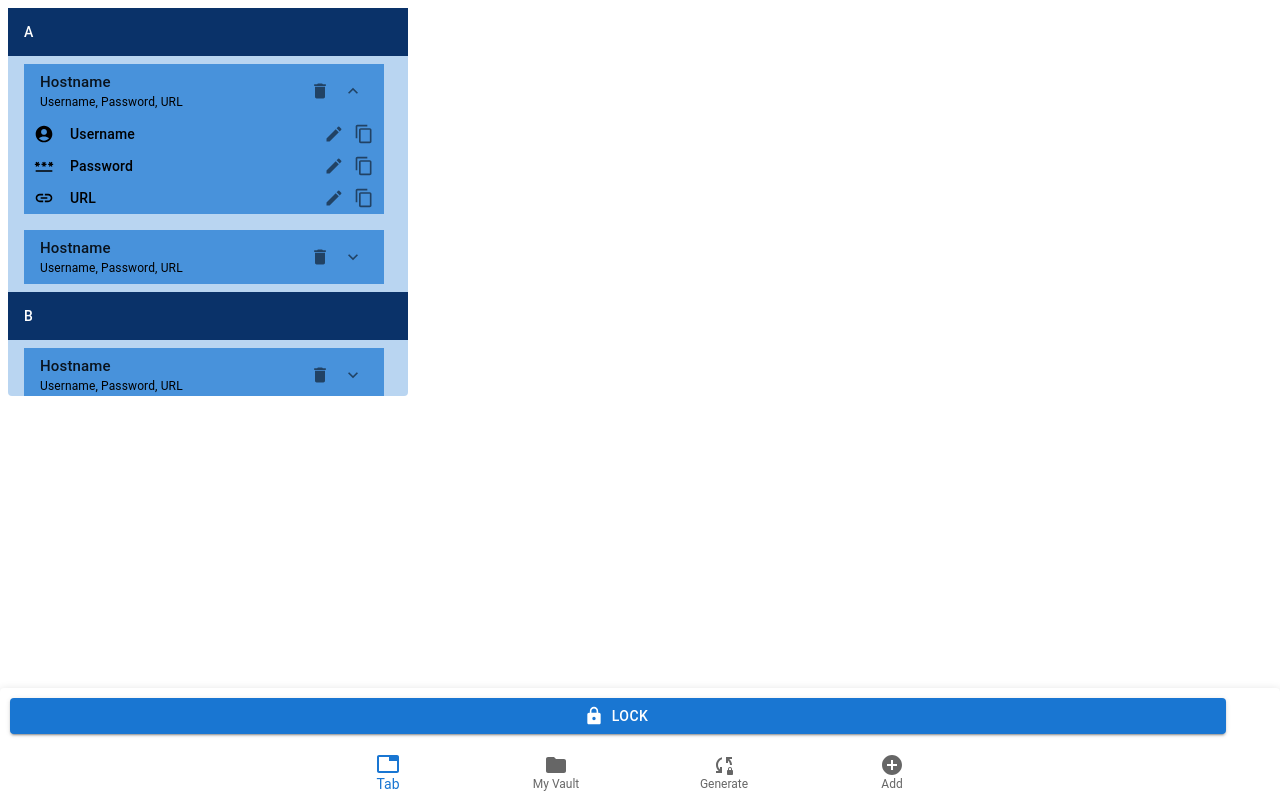
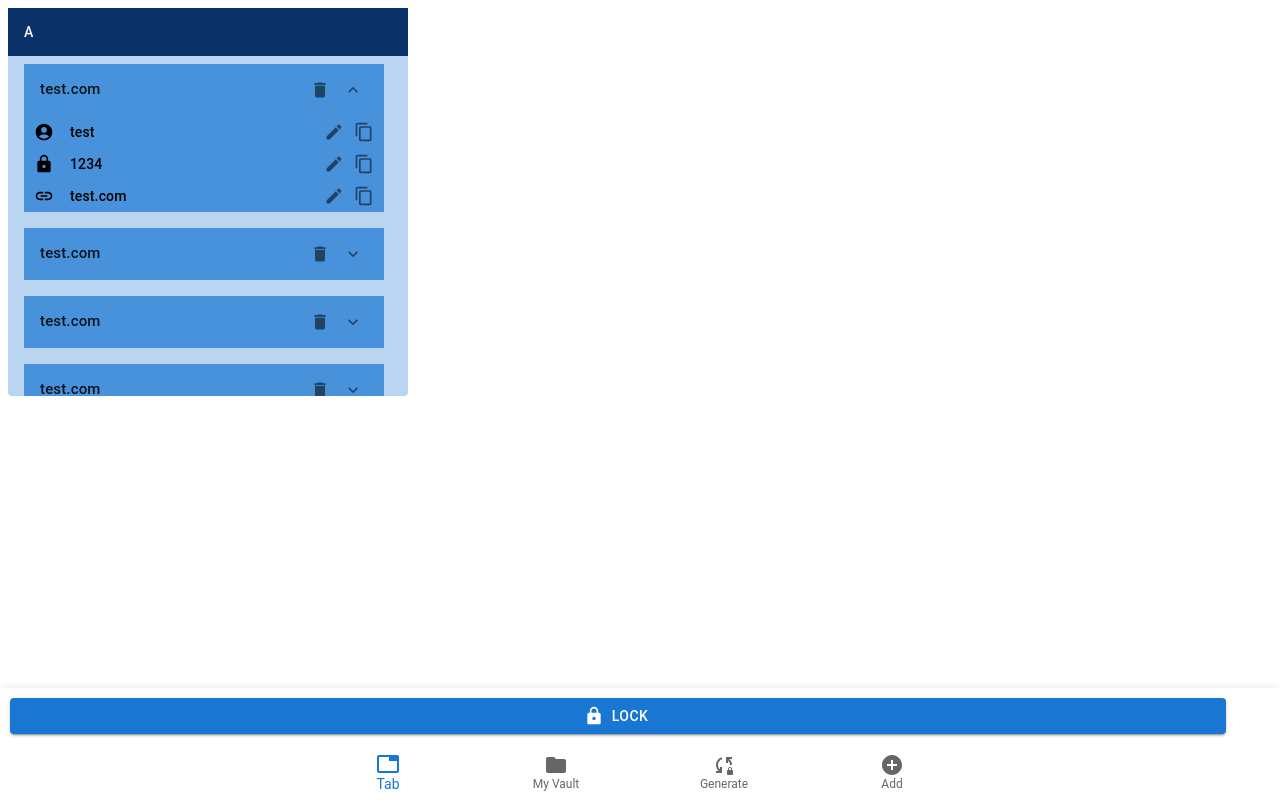
Before and after one commit to SEcube-Project/Browser-Password-Manager, a React app in the folder Chrome Extension/: page / in a window 1280 px wide. Both pictures are taken after a click on the button 353 px from the left and 91 px from the top of the page. Built offline with nearby package versions, Linux system fonts and the light colour scheme; the HTML template or start-up script is replaced by a standard one.

Commit message:
Started working on implementation with respect to gabriele's API

```diff
--- a/Chrome Extension/src/popup/components/current-tab.tsx
+++ b/Chrome Extension/src/popup/components/current-tab.tsx
@@ -7,6 +7,7 @@ import ListItemButton from "@mui/material/ListItemButton";
 import ListItemIcon from "@mui/material/ListItemIcon";
 import ListItemText from "@mui/material/ListItemText";
 import Paper from "@mui/material/Paper";
+import { PasswordElement } from "../../utils/api";
 import KeyboardArrowDown from "@mui/icons-material/KeyboardArrowDown";
 import {
   Alert,
@@ -26,11 +27,12 @@ import Link from "@mui/icons-material/Link";
 import Edit from "@mui/icons-material/Edit";
 import ContentCopy from "@mui/icons-material/ContentCopy";
 import Delete from "@mui/icons-material/Delete";
+import Lock from "@mui/icons-material/Lock";
 
-var data = [
-  { icon: <AccountCircle />, label: "Username" },
-  { icon: <Password />, label: "Password" },
-  { icon: <Link />, label: "URL" },
+var icons = [
+  { icon: <AccountCircle /> },
+  { icon: <Password /> },
+  { icon: <Link /> },
 ];
 
 const FireNav = styled(List)<{ component?: React.ElementType }>({
@@ -47,26 +49,31 @@ const FireNav = styled(List)<{ component?: React.ElementType }>({
   },
 });
 
-export default function CustomizedList() {
+export default function CustomizedList(props) {
   const [open, setOpen] = React.useState([false]);
   const [popup, setPopup] = React.useState(false);
+  console.log(props.password);
+  const [PasswordData, setPasswordData] = React.useState(null);
+
+  React.useEffect(() => {
+    setPasswordData(props.password);
+  }, [props.password]);
 
   const handleClickOpen = () => {
     setPopup(true);
-    console.log("popup", popup);
+    // console.log("popup", popup);
   };
 
-  const handleClose = () => {
+  function handleClose(key) {
+    // console.log(key)
     setPopup(false);
-    console.log("popup", popup);
-  };
+    // console.log("popup", popup);
+  }
 
-  const handleClick = (index: number, item, section) => {
-    console.log("index", index, "item", item, "section", section);
+  const handleClick = (index: number) => {
     setOpen((prevOpen) => {
       const newOpen = [...prevOpen];
       newOpen[index] = !newOpen[index];
-      console.log("newOpen", newOpen);
       return newOpen;
     });
   };
@@ -77,27 +84,27 @@ export default function CustomizedList() {
     "c",
     "d",
     "e",
-    // "f",
-    // "g",
-    // "h",
-    // "i",
-    // "j",
-    // "k",
-    // "l",
-    // "m",
-    // "n",
-    // "o",
-    // "p",
-    // "q",
-    // "r",
-    // "s",
-    // "t",
-    // "u",
-    // "v",
-    // "w",
-    // "x",
-    // "y",
-    // "z",
+    "f",
+    "g",
+    "h",
+    "i",
+    "j",
+    "k",
+    "l",
+    "m",
+    "n",
+    "o",
+    "p",
+    "q",
+    "r",
+    "s",
+    "t",
+    "u",
+    "v",
+    "w",
+    "x",
+    "y",
+    "z",
   ];
 
   var numbers = [
@@ -124,6 +131,7 @@ export default function CustomizedList() {
           },
         })}
       >
+        {console.log("PasswordData", PasswordData)}
         <Paper elevation={0} sx={{ maxWidth: "100%" }}>
           <FireNav component="nav" disablePadding>
             <List
@@ -139,34 +147,31 @@ export default function CustomizedList() {
             >
               {letters.map((sectionId) => (
                 <li key={`section-${sectionId}`}>
-                  <ul>
                   <ListSubheader
                     sx={{ bgcolor: "rgba(10, 50, 105, 1)", color: "white" }}
                   >
                     {sectionId.toUpperCase()}
                   </ListSubheader>
 
-                    {numbers.map((item) => (
-                      <ListItem key={`item-${sectionId}-${item}`}>
+                  {PasswordData?.map((item) => (
+                    <ListItem key={`item-${sectionId}-${item.id}`}>
                       <Box
                         sx={{
-                            bgcolor: open[
-                              item + convertToIndex(sectionId) * numbers.length
-                            ]
+                          bgcolor: open[item.id]
                             ? "rgba(25, 118, 210, 0.7)"
                             : "rgba(25, 118, 210, 0.7)",
                           width: "360px",
                         }}
                       >
-                          {console.log("item", item)}
+                        {/* {console.log("item", item)}
                           {console.log("sectionId", sectionId)}
                           {console.log(
                             "index",
                             item + convertToIndex(sectionId) * numbers.length
-                          )}
+                          )} */}
                         <ListItem>
                           <ListItemText
-                              primary="Hostname"
+                            primary={item.hostname}
                             primaryTypographyProps={{
                               noWrap: true,
                               fontSize: 15,
@@ -174,18 +179,15 @@ export default function CustomizedList() {
                               lineHeight: "20px",
                               mb: "2px",
                             }}
-                              secondary="Username, Password, URL"
-                              secondaryTypographyProps={{
-                                noWrap: true,
-                                fontSize: 12,
-                                lineHeight: "16px",
-                                color: open[
-                                  item +
-                                    convertToIndex(sectionId) * numbers.length
-                                ]
-                                  ? "rgba(0, 0, 0, 1)"
-                                  : "rgba(0, 0, 0, 1)",
-                              }}
+                            // secondary="Username, Password, URL"
+                            // secondaryTypographyProps={{
+                            //   noWrap: true,
+                            //   fontSize: 12,
+                            //   lineHeight: "16px",
+                            //   color: open[item.id]
+                            //     ? "rgba(0, 0, 0, 1)"
+                            //     : "rgba(0, 0, 0, 1)",
+                            // }}
                             sx={{ my: 0 }}
                           />
                           <IconButton
@@ -196,7 +198,9 @@ export default function CustomizedList() {
                           </IconButton>
                           <Dialog
                             open={popup}
-                              onClose={handleClose}
+                            onClose={() =>
+                              handleClose(`item-${sectionId}-${item.id}`)
+                            }
                             aria-labelledby="alert-dialog-title"
                             aria-describedby="alert-dialog-description"
                           >
@@ -209,16 +213,22 @@ export default function CustomizedList() {
                               </DialogContentText>
                             </DialogContent>
                             <DialogActions>
+                              {/* {console.log("item", item)}
+                                {console.log("sectionId", sectionId)} */}
                               <Button
                                 variant="contained"
-                                  onClick={handleClose}
+                                onClick={() =>
+                                  handleClose(`item-${sectionId}-${item.id}`)
+                                }
                                 color="success"
                               >
                                 Keep
                               </Button>
                               <Button
                                 variant="contained"
-                                  onClick={handleClose}
+                                onClick={() =>
+                                  handleClose(`item-${sectionId}-${item.id}`)
+                                }
                                 autoFocus
                                 color="error"
                               >
@@ -227,50 +237,27 @@ export default function CustomizedList() {
                             </DialogActions>
                           </Dialog>
                           <Tooltip
-                              title={
-                                open[
-                                  item +
-                                    convertToIndex(sectionId) * numbers.length
-                                ]
-                                  ? "Collapse"
-                                  : "Expand"
-                              }
+                            title={open[item.id] ? "Collapse" : "Expand"}
                           >
-                              <IconButton size="small">
+                            <IconButton
+                              size="small"
+                              onClick={() => handleClick(item.id)}
+                            >
                               <KeyboardArrowDown
                                 sx={{
-                                    transform: open[
-                                      item +
-                                        convertToIndex(sectionId) *
-                                          numbers.length
-                                    ]
+                                  transform: open[item.id]
                                     ? "rotate(-180deg)"
                                     : "rotate(0)",
                                   transition: "0.2s",
                                 }}
-                                  onClick={() =>
-                                    handleClick(
-                                      item +
-                                        convertToIndex(sectionId) *
-                                          numbers.length,
-                                      item,
-                                      sectionId
-                                    )
-                                  }
                               />
                             </IconButton>
                           </Tooltip>
                         </ListItem>
-                          {isPopupOpenAndExpand(
-                            item,
-                            sectionId,
-                            popup,
-                            open,
-                            numbers
-                          ) &&
-                            data.map((item) => (
+                        {open[item.id] && (
+                          <>
                             <ListItemButton
-                                key={item.label}
+                              // key={item.label}
                               sx={{
                                 py: 0,
                                 minHeight: 32,
@@ -278,10 +265,10 @@ export default function CustomizedList() {
                               }}
                             >
                               <ListItemIcon sx={{ color: "inherit" }}>
-                                  {item.icon}
+                                <AccountCircle />
                               </ListItemIcon>
                               <ListItemText
-                                  primary={item.label}
+                                primary={item.username}
                                 primaryTypographyProps={{
                                   fontSize: 14,
                                   fontWeight: "medium",
@@ -298,11 +285,75 @@ export default function CustomizedList() {
                                 </IconButton>
                               </Tooltip>
                             </ListItemButton>
-                            ))}
+
+                            {/* divider */}
+
+                            <ListItemButton
+                              // key={item.label}
+                              sx={{
+                                py: 0,
+                                minHeight: 32,
+                                color: "rgba(0, 0, 0, 1)",
+                              }}
+                            >
+                              <ListItemIcon sx={{ color: "inherit" }}>
+                                <Lock />
+                              </ListItemIcon>
+                              <ListItemText
+                                primary={item.password}
+                                primaryTypographyProps={{
+                                  fontSize: 14,
+                                  fontWeight: "medium",
+                                }}
+                              />
+                              <Tooltip title="Edit">
+                                <IconButton size="small">
+                                  <Edit />
+                                </IconButton>
+                              </Tooltip>
+                              <Tooltip title="Copy">
+                                <IconButton size="small">
+                                  <ContentCopy />
+                                </IconButton>
+                              </Tooltip>
+                            </ListItemButton>
+
+                            {/* divider */}
+
+                            <ListItemButton
+                              // key={item.label}
+                              sx={{
+                                py: 0,
+                                minHeight: 32,
+                                color: "rgba(0, 0, 0, 1)",
+                              }}
+                            >
+                              <ListItemIcon sx={{ color: "inherit" }}>
+                                <Link />
+                              </ListItemIcon>
+                              <ListItemText
+                                primary={item.hostname}
+                                primaryTypographyProps={{
+                                  fontSize: 14,
+                                  fontWeight: "medium",
+                                }}
+                              />
+                              <Tooltip title="Edit">
+                                <IconButton size="small">
+                                  <Edit />
+                                </IconButton>
+                              </Tooltip>
+                              <Tooltip title="Copy">
+                                <IconButton size="small">
+                                  <ContentCopy />
+                                </IconButton>
+                              </Tooltip>
+                            </ListItemButton>
+                          </>
+                        )}
                       </Box>
                     </ListItem>
                   ))}
-                  </ul>
                 </li>
               ))}
             </List>
--- a/Chrome Extension/src/static/password_debug.json
+++ b/Chrome Extension/src/static/password_debug.json
@@ -1,127 +1,41 @@
-[
 {
-        "url": "http://www.facebook.com",
-        "username": "facebook",
-        "password": "facebook"
+    "count": 6,
+    "passwords": [
+      {
+        "id": 1,
+        "hostname": "test.com",
+        "username": "test",
+        "password": "1234"
       },
       {
-        "url": "http://www.twitter.com",
-        "username": "twitter",
-        "password": "twitter"
+        "id": 2,
+        "hostname": "test.com",
+        "username": "test",
+        "password": "1234"
       },
       {
-        "url": "http://www.google.com",
-        "username": "google",
-        "password": "google"
+        "id": 3,
+        "hostname": "test.com",
+        "username": "test",
+        "password": "1234"
       },
       {
-        "url": "http://www.linkedin.com",
-        "username": "linkedin",
-        "password": "linkedin"
+        "id": 4,
+        "hostname": "test.com",
+        "username": "test",
+        "password": "1234"
       },
       {
-        "url": "http://www.twitter.com",
-        "username": "twitter",
-        "password": "twitter"
+        "id": 5,
+        "hostname": "facebook.com",
+        "username": "2",
+        "password": "marco"
       },
       {
-        "url": "http://www.google.com",
-        "username": "google",
-        "password": "google"
-    },
-    {
-        "url": "http://www.linkedin.com",
-        "username": "linkedin",
-        "password": "linkedin"
-    },
-    {
-        "url": "http://www.twitter.com",
-        "username": "twitter",
-        "password": "twitter"
-    },
-    {
-        "url": "http://www.google.com",
-        "username": "google",
-        "password": "google"
-    },
-    {
-        "url": "http://www.linkedin.com",
-        "username": "linkedin",
-        "password": "linkedin"
-    },
-    {
-        "url": "http://www.twitter.com",
-        "username": "twitter",
-        "password": "twitter"
-    },
-    {
-        "url": "http://www.google.com",
-        "username": "google",
-        "password": "google"
-    },
-    {
-        "url": "http://www.linkedin.com",
-        "username": "linkedin",
-        "password": "linkedin"
-    },
-    {
-        "url": "http://www.twitter.com",
-        "username": "twitter",
-        "password": "twitter"
-    },
-    {
-        "url": "http://www.google.com",
-        "username": "google",
-        "password": "google"
-    },
-    {
-        "url": "http://www.linkedin.com",
-        "username": "linkedin",
-        "password": "linkedin"
-    },
-    {
-        "url": "http://www.twitter.com",
-        "username": "twitter",
-        "password": "twitter"
-    },
-    {
-        "url": "http://www.google.com",
-        "username": "google",
-        "password": "google"
-    },
-    {
-        "url": "http://www.linkedin.com",
-        "username": "linkedin",
-        "password": "linkedin"
-    },
-    {
-        "url": "http://www.twitter.com",
-        "username": "twitter",
-        "password": "twitter"
-    },
-    {
-        "url": "http://www.google.com",
-        "username": "google",
-        "password": "google"
-    },
-    {
-        "url": "http://www.linkedin.com",
-        "username": "linkedin",
-        "password": "linkedin"
-    },
-    {
-        "url": "http://www.twitter.com",
-        "username": "twitter",
-        "password": "twitter"
-    },
-    {
-        "url": "http://www.google.com",
-        "username": "google",
-        "password": "google"
-    },
-    {
-        "url": "http://www.linkedin.com",
-        "username": "linkedin",
-        "password": "linkedin"
+        "id": 6,
+        "hostname": "facebook.com",
+        "username": "zucca",
+        "password": "marco"
       }
     ]
+  }
```
Also changed, not shown: Chrome Extension/src/popup/components/main.tsx (+5 -5 lines), Chrome Extension/src/utils/api.ts (+11 -4 lines). Lines whose indentation alone changed are shown as unchanged.
